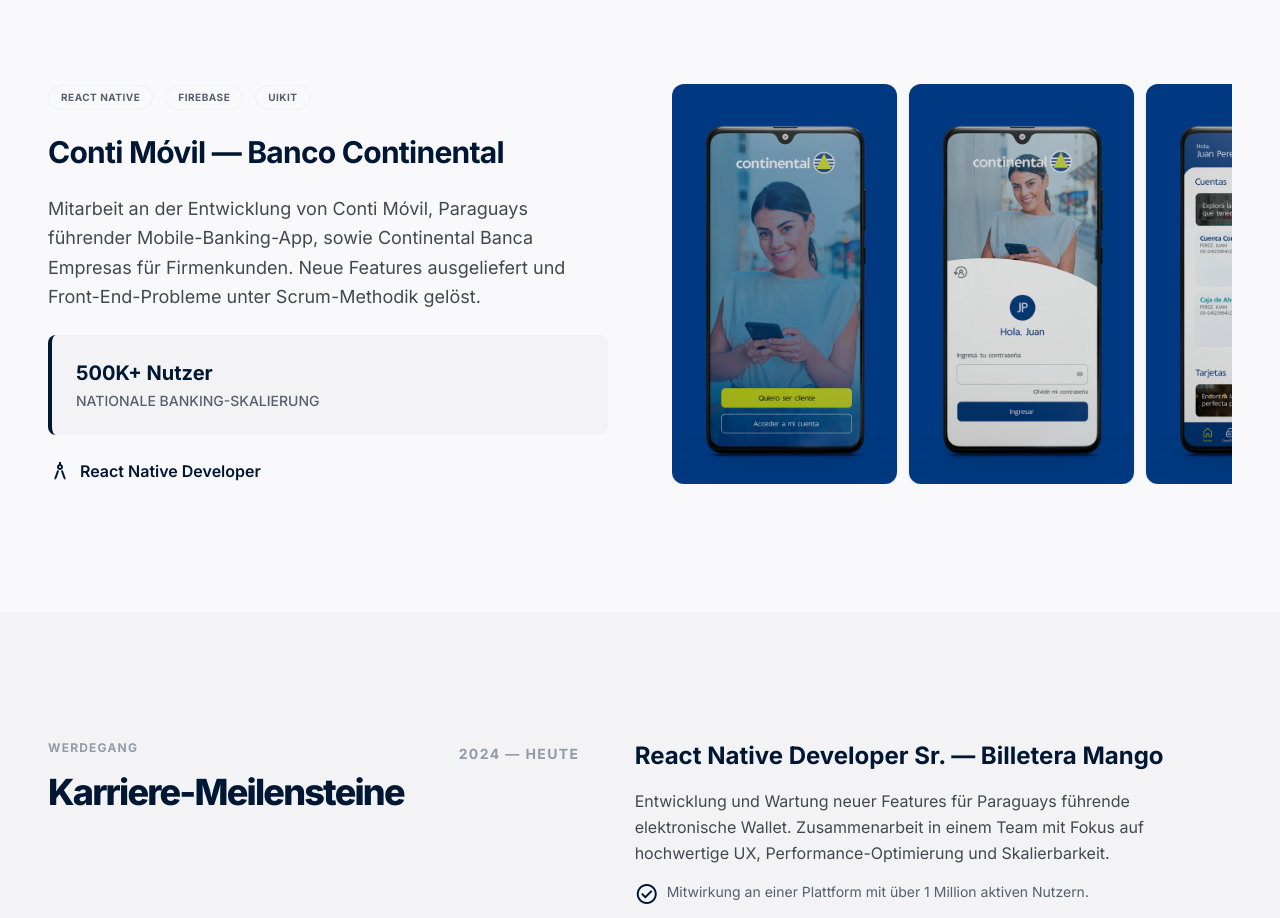
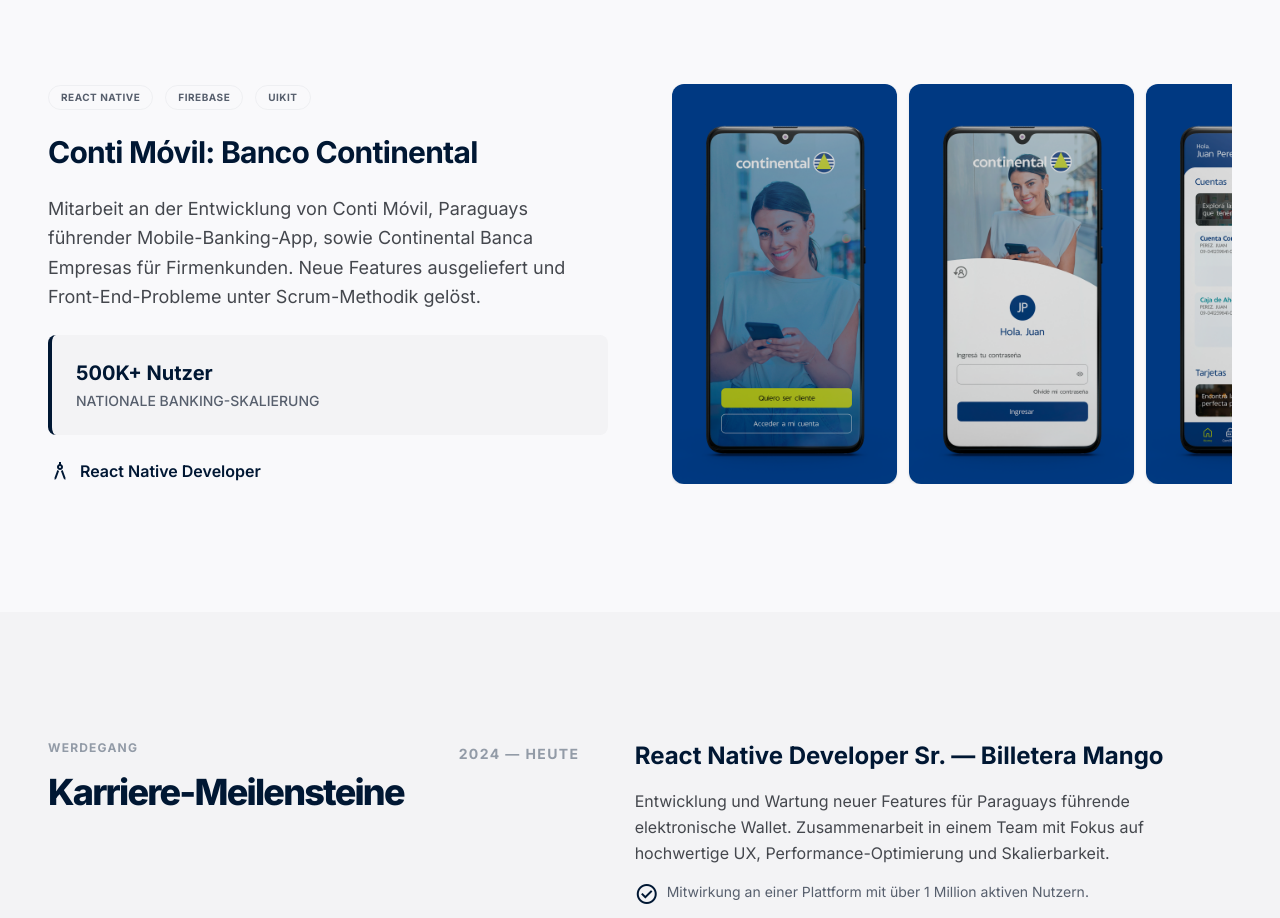
Before and after one commit to Dave-Gom/davegzarca, a Next.js app: page /de in a window 1280 px wide. Shown: the part 2280-3198 px from the top of the page. Built offline with nearby package versions, Linux system fonts and the light colour scheme.

Commit message:
fix(translations): standardize project2Title formatting across German, English, and Spanish locales

```diff
--- a/infrastructure/translations/locales/screens/de.ts
+++ b/infrastructure/translations/locales/screens/de.ts
@@ -40,7 +40,7 @@
       project1ImpactLabel: "Skalierung & Wirkung",
       project1Role: "React Native Developer Sr.",
       project2Alt: "Conti Móvil Banking App",
-      project2Title: "Conti Móvil — Banco Continental",
+      project2Title: "Conti Móvil: Banco Continental",
       project2Desc:
         "Mitarbeit an der Entwicklung von Conti Móvil, Paraguays führender Mobile-Banking-App, sowie Continental Banca Empresas für Firmenkunden. Neue Features ausgeliefert und Front-End-Probleme unter Scrum-Methodik gelöst.",
       project2Impact: "500K+ Nutzer",
@@ -232,8 +232,7 @@
         nameLabel: "Vollständiger Name",
         namePlaceholder: "Max Mustermann",
         visionLabel: "Projektvision",
-        visionPlaceholder:
-          "Beschreiben Sie kurz Ihr Projekt oder die Rolle...",
+        visionPlaceholder: "Beschreiben Sie kurz Ihr Projekt oder die Rolle...",
         sendButton: "Nachricht senden",
         socialLabel: "Online finden",
       },
--- a/infrastructure/translations/locales/screens/en.ts
+++ b/infrastructure/translations/locales/screens/en.ts
@@ -40,7 +40,7 @@
       project1ImpactLabel: "Scale & Impact",
       project1Role: "React Native Developer Sr.",
       project2Alt: "Conti Móvil Banking App",
-      project2Title: "Conti Móvil — Banco Continental",
+      project2Title: "Conti Móvil: Banco Continental",
       project2Desc:
         "Contributed to the development of Conti Móvil, Paraguay's leading mobile banking app, and Continental Banca Empresas for corporate clients. Shipped new features and resolved front-end issues under Scrum methodology.",
       project2Impact: "500K+ Users",
@@ -187,8 +187,7 @@
         "Managed and enhanced the core web system of a radiology clinic.",
       role3Item2:
         "Built modules for patient management, billing, and role-based access control.",
-      role3Item3:
-        "Tech stack: Laravel, Vue.js, Express.js, HTML5, MySQL, PHP.",
+      role3Item3: "Tech stack: Laravel, Vue.js, Express.js, HTML5, MySQL, PHP.",
       period4: "2019 — 2021",
       company4: "Sercicronos",
       years4: "2 Years",
--- a/infrastructure/translations/locales/screens/es.ts
+++ b/infrastructure/translations/locales/screens/es.ts
@@ -40,7 +40,7 @@
       project1ImpactLabel: "Escala e Impacto",
       project1Role: "React Native Developer Sr.",
       project2Alt: "App bancaria Conti Móvil",
-      project2Title: "Conti Móvil — Banco Continental",
+      project2Title: "Conti Móvil: Banco Continental",
       project2Desc:
         "Contribuí al desarrollo de Conti Móvil, la principal app de banca móvil de Paraguay, y de Continental Banca Empresas para clientes corporativos. Entregué nuevas funcionalidades y resolví incidencias de front-end bajo metodología Scrum.",
       project2Impact: "+500K Usuarios",
```
